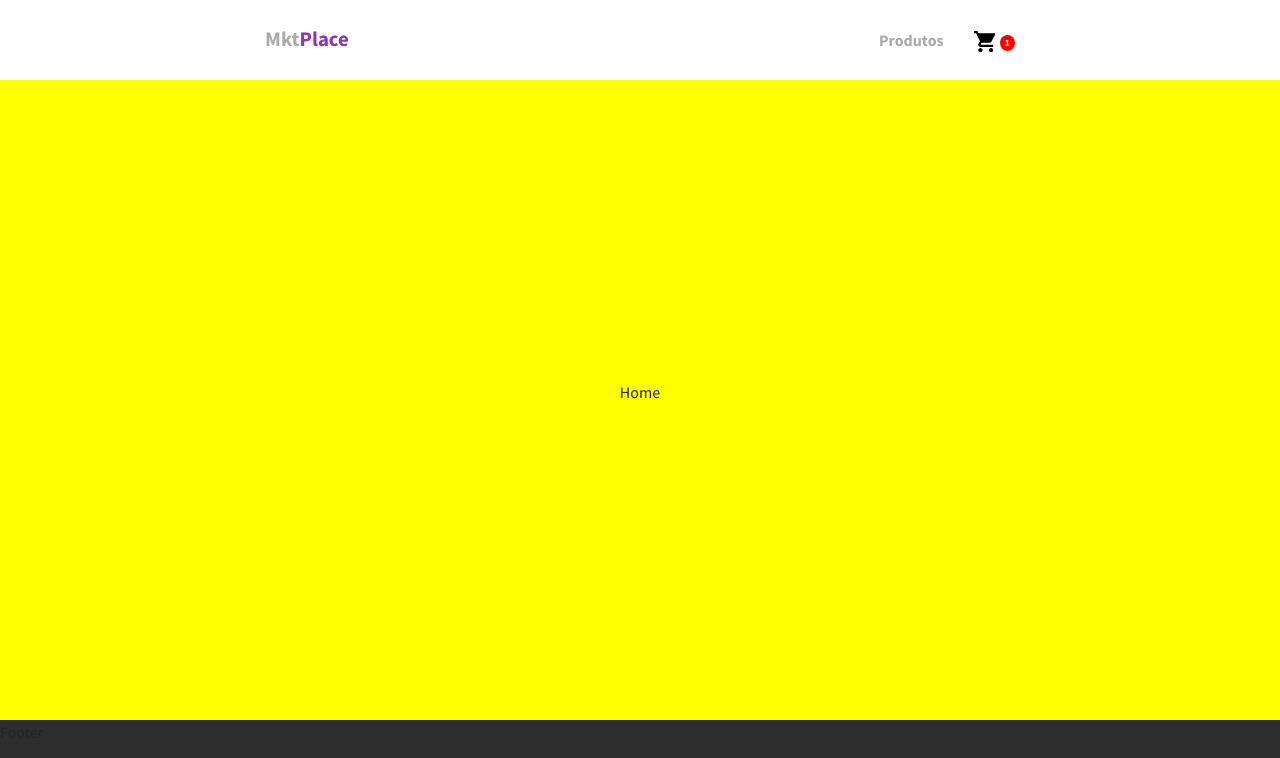
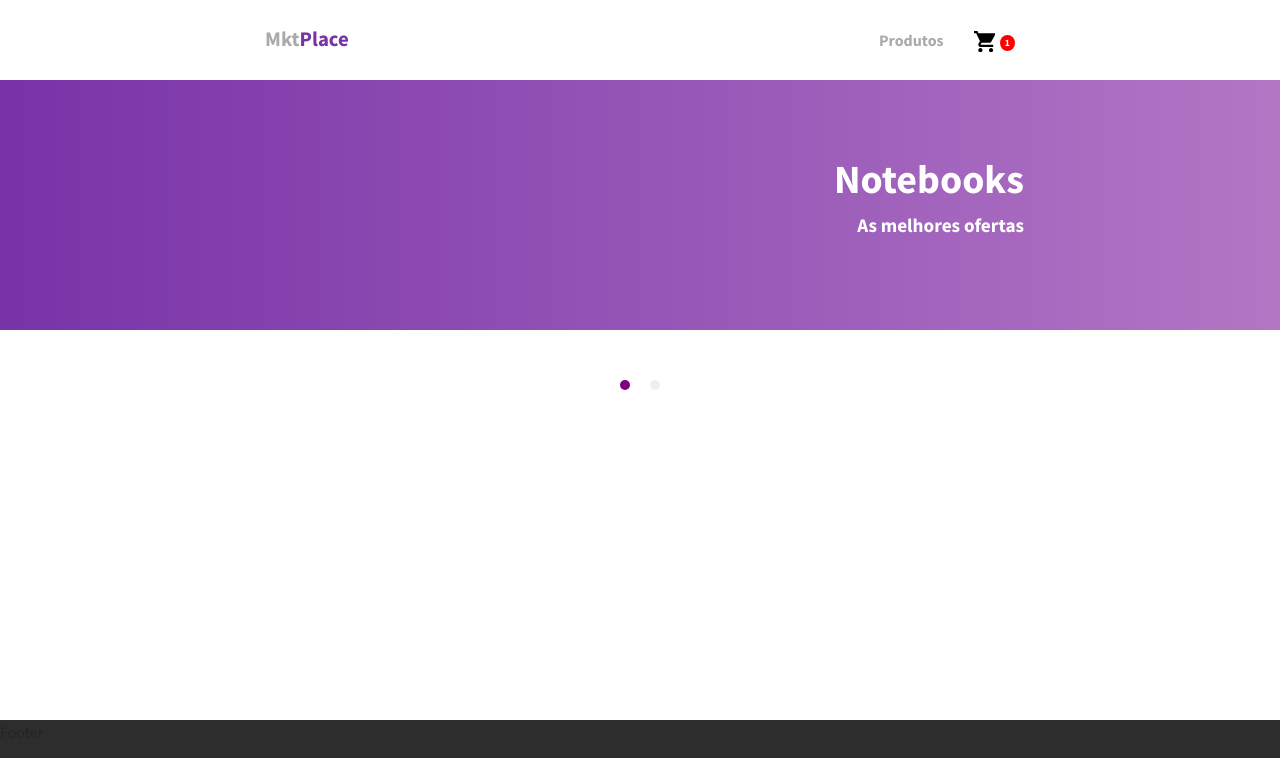
Before and after one commit to owInteractive/desafio-front-end, a Vue app: page / in a window 1280 px wide. Shown: the top 758 px of the page. Built offline with nearby package versions, Linux system fonts and the light colour scheme.

Commit message:
Desenvolvendo o componente do banner

```diff
--- a/package.json
+++ b/package.json
@@ -14,6 +14,7 @@
     "node-sass": "^8.0.0",
     "register-service-worker": "^1.7.2",
     "vue": "^2.6.14",
+    "vue-carousel": "^0.18.0",
     "vue-router": "^3.5.1",
     "vuex": "^3.6.2"
   },
--- a/src/App.vue
+++ b/src/App.vue
@@ -22,5 +22,4 @@ export default {
   height: 100vh
   display: flex
   flex-direction: column
-  background-color: yellow
 </style>
--- a/src/assets/sass/_variables.sass
+++ b/src/assets/sass/_variables.sass
@@ -1,6 +1,9 @@
 // Colors
 $light-color: rgb(255, 255, 255)
 $dark-color: rgb(0, 0, 0)
-$purple-color: rgb(142, 54, 183)
+$purple-color: rgb(120, 51, 167)
+$purple-light-color: rgb(178, 118, 197)
+$blue-color: rgb(45, 97, 181)
+$blue-light-color: rgb(65, 133, 244)
 $grey-color: rgb(170, 170, 170)
 $red-color: rgb(255, 0, 0)
--- /dev/null
+++ b/src/components/BannerLayout.vue
@@ -0,0 +1,56 @@
+<template>
+  <div class="banner">
+    <carousel :per-page="1" :mouse-drag="false" paginationActiveColor='purple'>
+      <slide class="banner-slide banner-slide-item-first">
+        <div class="banner-slide-items">
+          <h1>Notebooks</h1>
+          <p>As melhores ofertas</p>
+        </div>
+      </slide>
+      <slide class="banner-slide banner-slide-item-second">
+        <div class="banner-slide-items">
+          <h1>Eletrodomésticos</h1>
+          <p>Você só encontra aqui</p>
+        </div>
+      </slide>
+    </carousel>
+  </div>
+</template>
+
+<script>
+import { Carousel, Slide } from 'vue-carousel'
+
+export default {
+  name: 'BannerLayout',
+  components: { Carousel, Slide },
+}
+</script>
+
+<style scoped lang="sass">
+@import "@/assets/sass/variables.sass"
+@import "@/assets/sass/mixins.sass"
+
+.banner
+  width: 100%
+  height: 50%
+
+  .banner-slide
+    width: 100%
+    max-height: 100%
+    height: 250px
+    @include display-direction-justify-align($jus: center, $ali: center)
+
+    .banner-slide-items
+      width: 60%
+      @include display-direction-justify-align($dir: column, $ali: flex-end)
+      font-family: 'SourceSansBold', "sans-serif"
+      color: $light-color
+      font-size: 1.2rem
+
+  .banner-slide-item-first
+    background-image: linear-gradient(to right, $purple-color, $purple-light-color)
+
+  .banner-slide-item-second
+    background-image: linear-gradient(to right, $blue-color, $blue-light-color)
+
+</style>
--- a/src/views/HomeView.vue
+++ b/src/views/HomeView.vue
@@ -1,22 +1,24 @@
 <template>
   <div class="home">
-    <p>Home</p>
+    <BannerLayout />
   </div>
 </template>
 
 <script>
+import BannerLayout from '@/components/BannerLayout.vue'
 
 export default {
   name: 'HomeView',
+  components: { BannerLayout },
 }
 </script>
 
 <style scoped lang="sass">
+
 .home
   width: 100%
   height: 80%
   display: flex
-  justify-content: center
-  align-items: center
+  flex-direction: column
 
 </style>
```
Also changed, not shown: src/main.js (+9 -5 lines), 1 other file (tests, documents, lock files or other folders).
